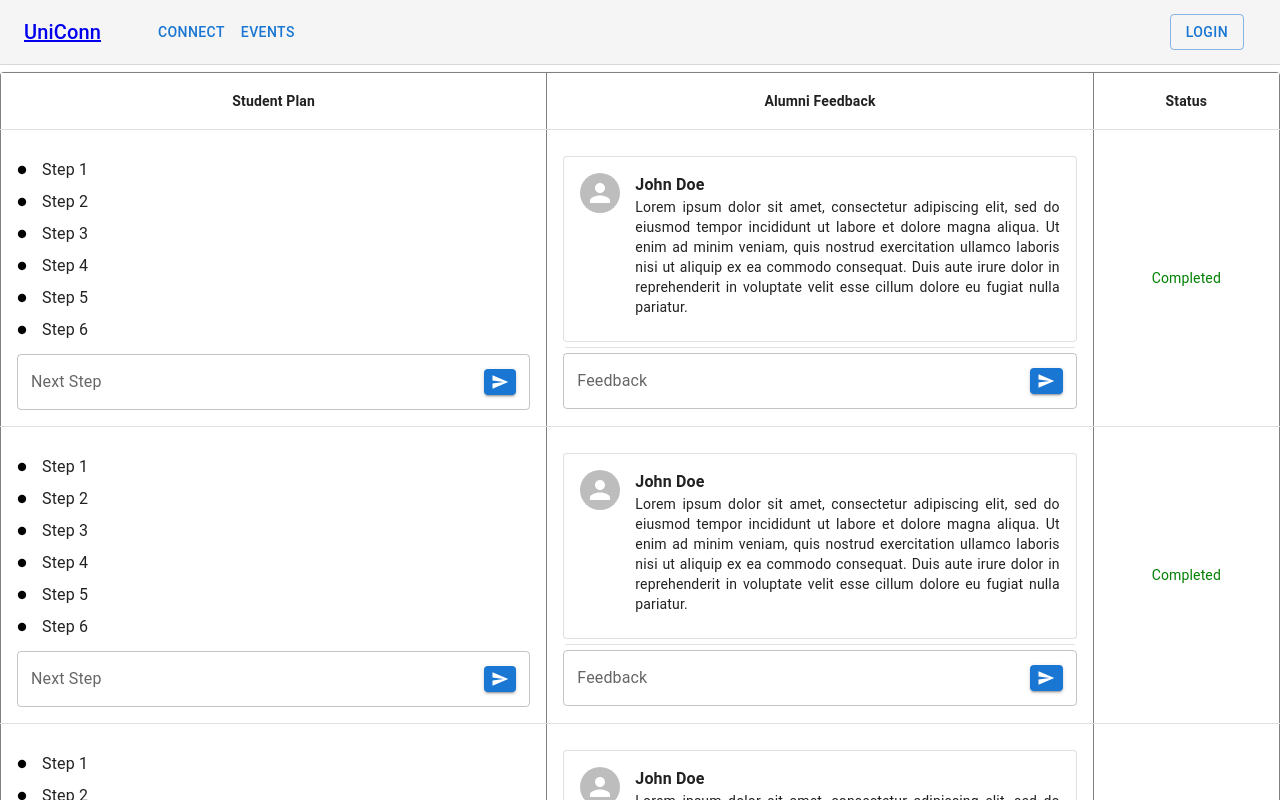
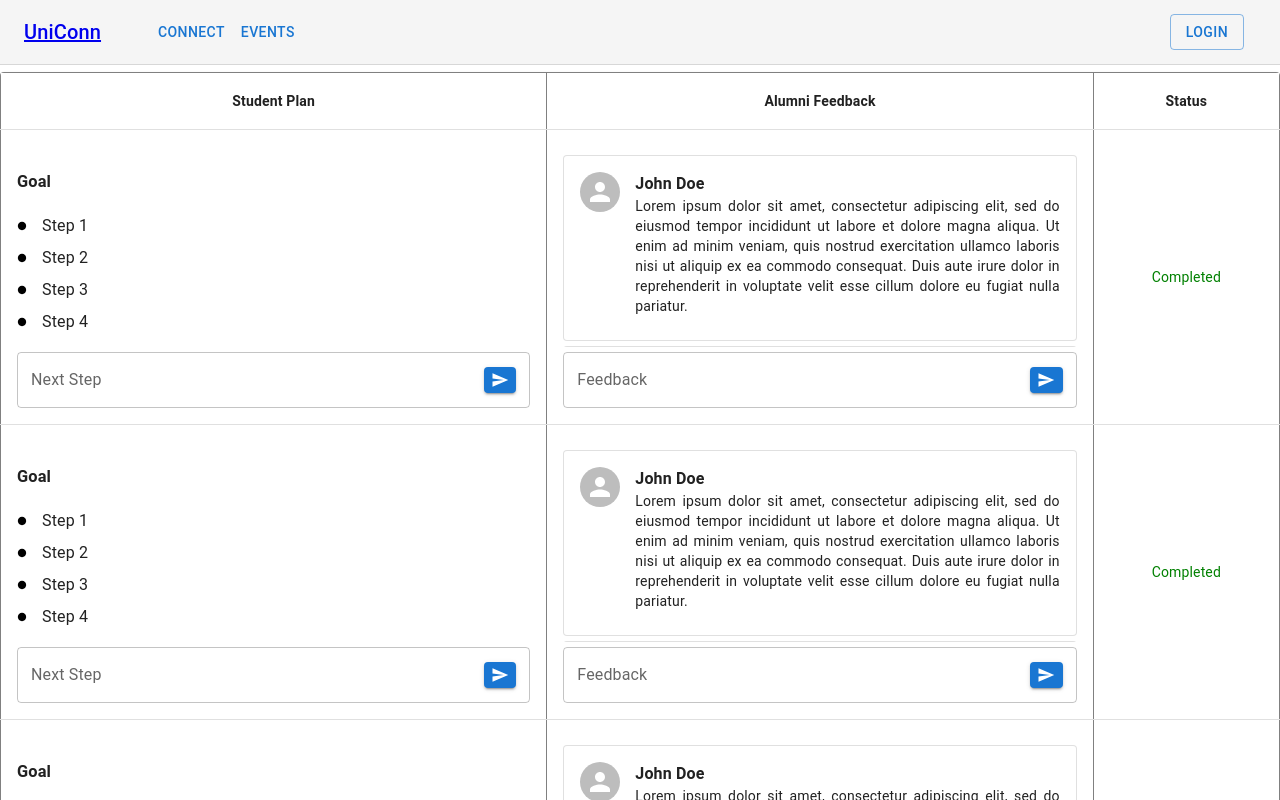
Before and after one commit to Jason10897/UniConn, a React (Create React App) app: page /roadmap in a window 1280 px wide. Shown: the top 800 px of the page. Built offline with nearby package versions, Linux system fonts and the light colour scheme.

Commit message:
Add Goal title to Student Plan

```diff
--- a/src/components/roadmap/StudentPlan.jsx
+++ b/src/components/roadmap/StudentPlan.jsx
@@ -25,6 +25,7 @@ export default function StudentPlan () {
     return (
         <Box sx={{ width: "100%", bgcolor: "background.paper"}}>
                 <List sx={{ maxHeight: 200, overflow: "auto"}}>
+                <h3>Goal</h3>
                 {plan.map(item =>
                     {return <ListItem disablePadding key={item.id}>
                                 <StyledListPad>
@@ -33,7 +34,7 @@ export default function StudentPlan () {
                                 <ListItemText primary={item.text}></ListItemText>
                             </ListItem>})}
                 </List>
-                <TextField id="outlined-basic" label="Next Step" variant="outlined" sx ={{width: "1", marginTop: "8px"}}
+                <TextField id="outlined-basic" label="Next Step" variant="outlined" sx ={{marginTop: "6px", width: "1"}}
                 InputProps={{endAdornment:  <SendButton size="small" variant="contained"
                                                 endIcon={<SendIcon sx = {{marginLeft: "-10px"}}/>}>
                                             </SendButton>}}/>
```
